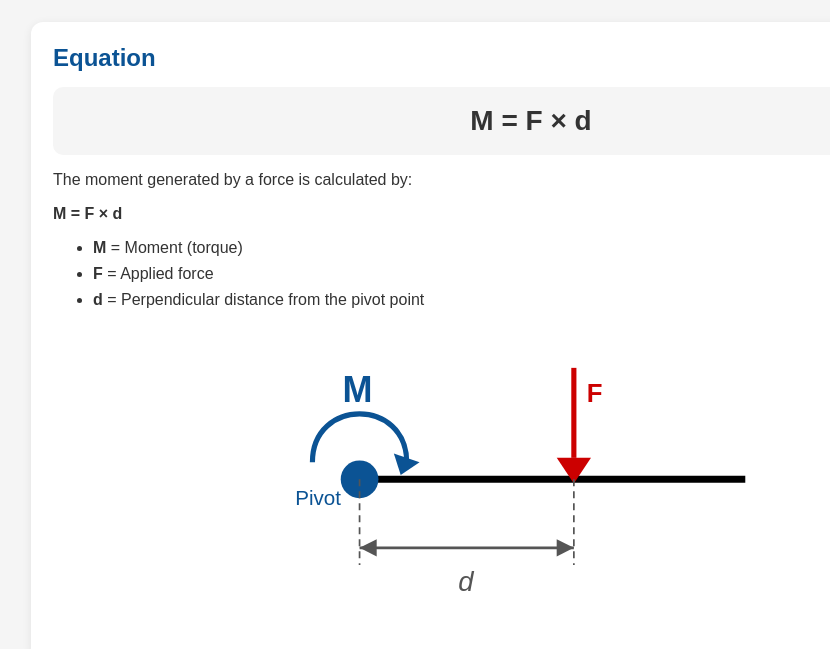
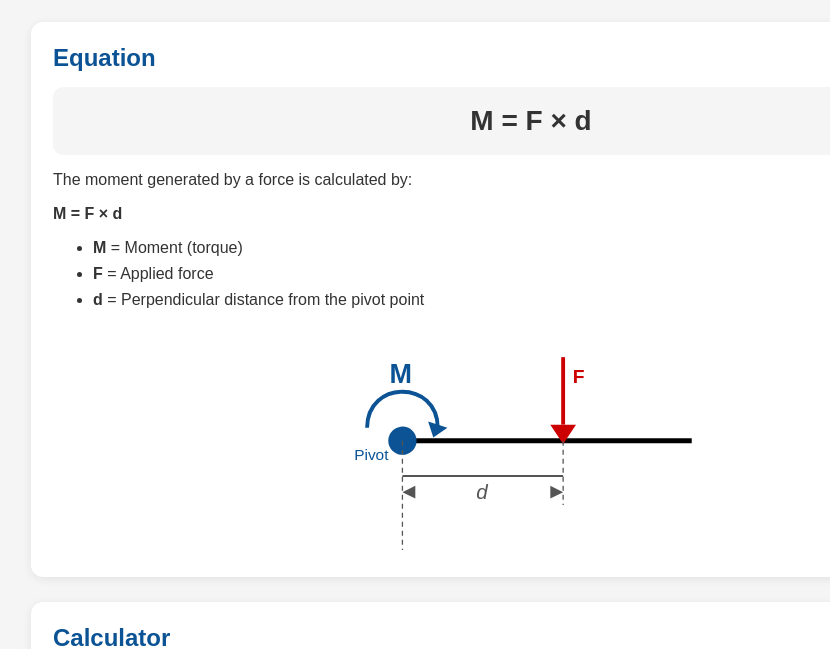
Before and after one commit to laheyengineering-lab/Engineering-Calcs-Pro, a plain HTML site: page calculators/moment.html in a window 1280 px wide. Shown: the part 151-800 px from the top of the page, without its empty margins (109-939 px from the left). Drawn offline with Linux system fonts and the light colour scheme.

Commit message:
V1.2.8 even better scaling and padding

```diff
--- a/calculators/moment.html
+++ b/calculators/moment.html
@@ -252,7 +252,7 @@ fill="#0b5394"
 x1="150"
 y1="180"
 x2="150"
-y2="280"
+y2="2520"
 stroke="#555"
 stroke-width="2"
 stroke-dasharray="8,6"
@@ -281,9 +281,9 @@ stroke-dasharray="8,6"
 
 <line
 x1="150"
-y1="260"
+y1="235"
 x2="400"
-y2="260"
+y2="235"
 stroke="#555"
 stroke-width="3"
 />
@@ -314,7 +314,7 @@ fill="#555"
 
 <text
 x="265"
-y="310"
+y="270"
 font-size="32"
 fill="#555"
 font-style="italic">
--- a/css/style.css
+++ b/css/style.css
@@ -271,14 +271,16 @@ header p {
 
 .engineering-diagram {
 
-    max-width:600px;
+    max-width:450px;
 
-    margin:10px auto;
+    margin:5px auto;
 
 }
 
 
 .engineering-diagram svg {
+
+    display:block;
 
     width:100%;
 
```
